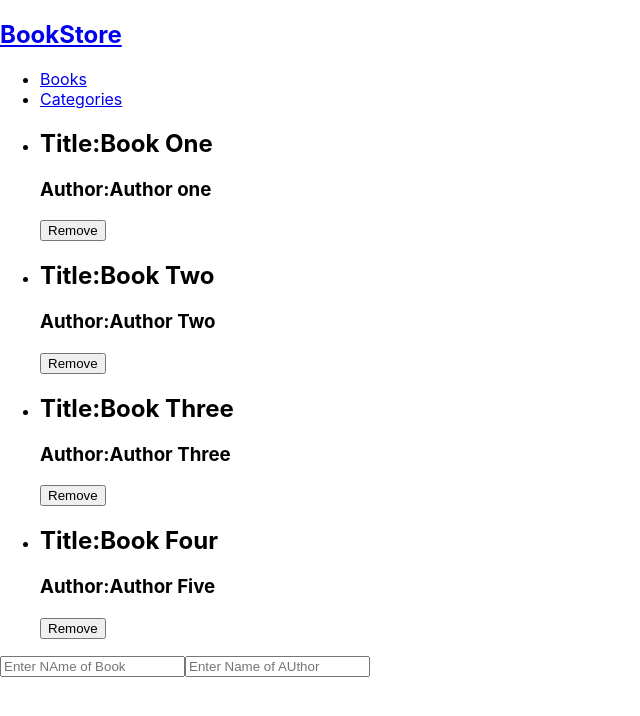
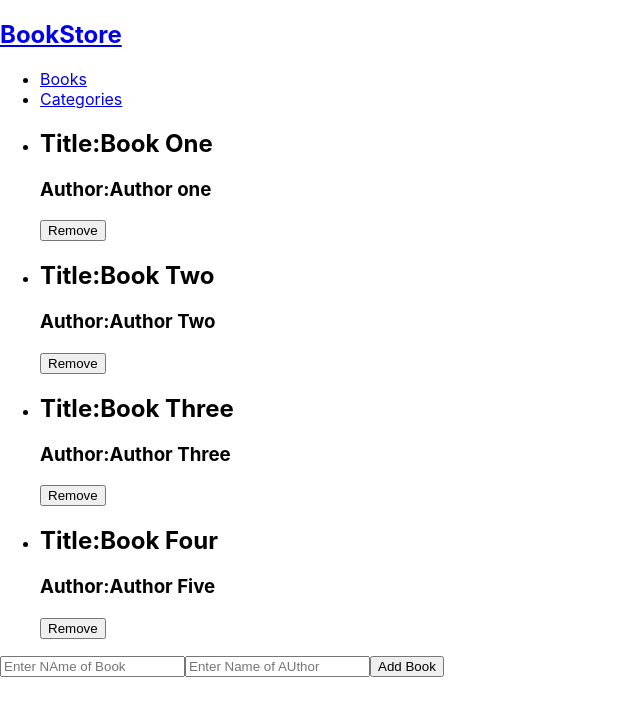
Before and after one commit to Emmykage/BookStore, a React (Create React App) app: page / in a window 1280 px wide. Shown: the top 716 px of the page, without its empty margins (0-640 px from the left). Built offline with nearby package versions, Linux system fonts and the light colour scheme.

Commit message:
add button to form

```diff
--- a/src/components/InputForm.js
+++ b/src/components/InputForm.js
@@ -4,6 +4,7 @@ const InputForm = () => (
   <form>
     <input type="text" name="title" placeholder="Enter NAme of Book" />
     <input type="text" name="author" placeholder="Enter Name of AUthor" />
+    <button type='button'>Add Book</button>
 
   </form>
 );
```
